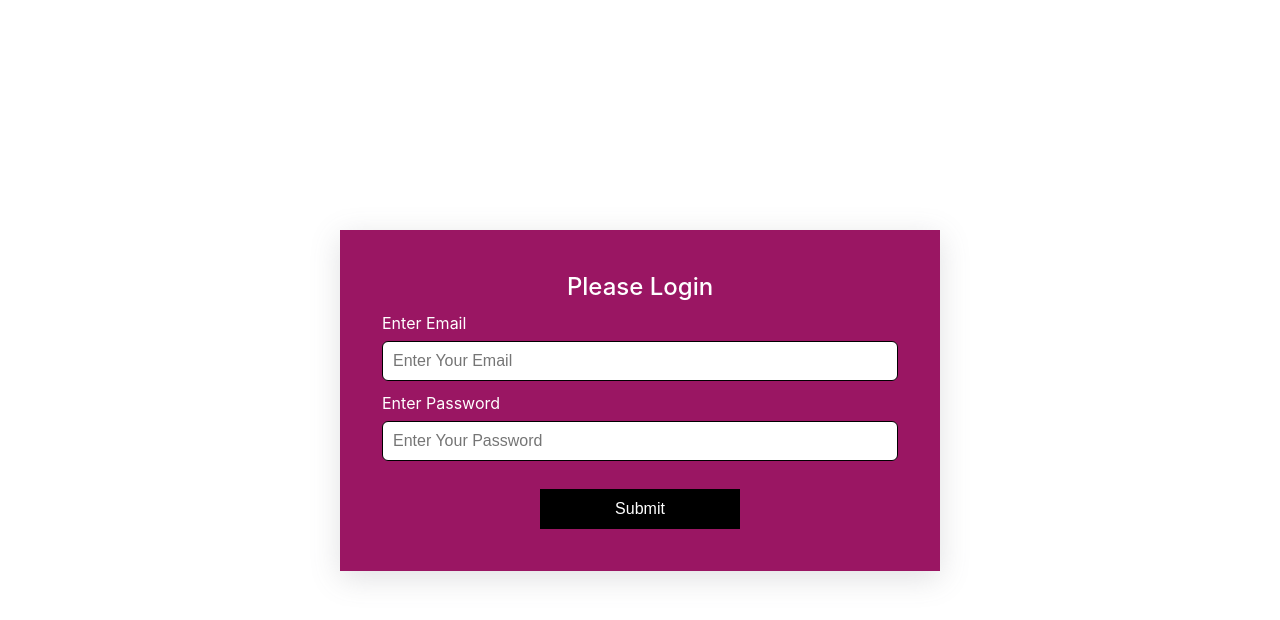
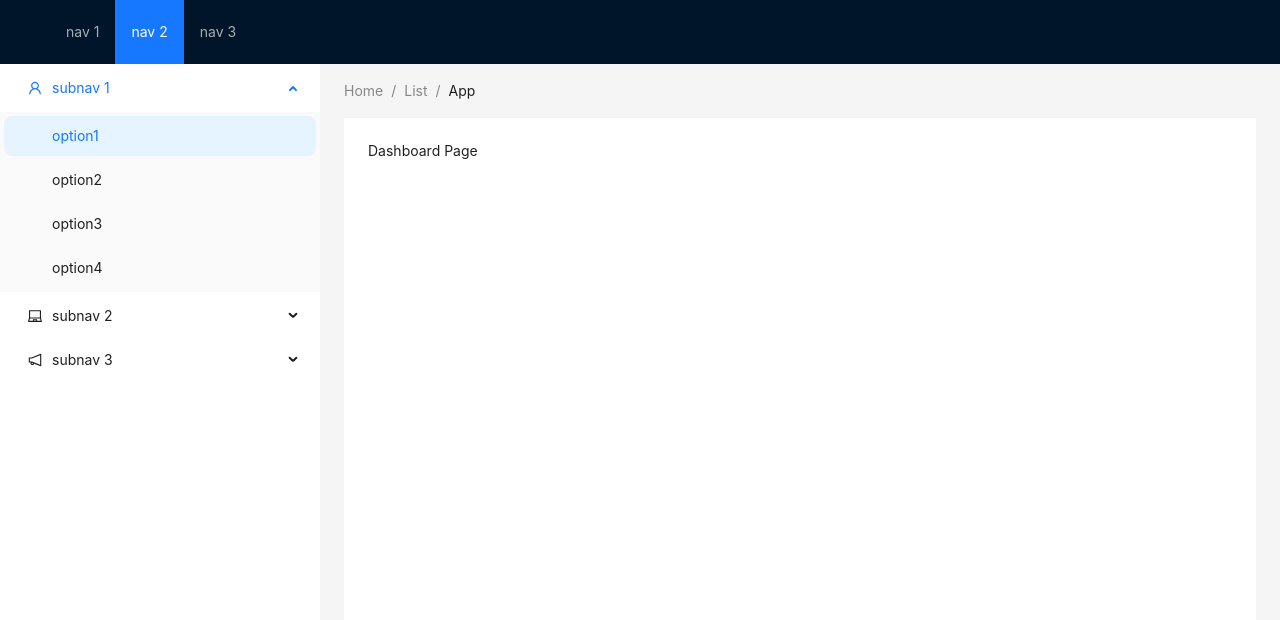
Before and after one commit to shafi10/adminshop, a React (Create React App) app: page / in a window 1280 px wide. Before the commit this address led to /login. Shown: the top 620 px of the page. Built offline with nearby package versions, Linux system fonts and the light colour scheme.

Commit message:
layout page

```diff
--- a/package.json
+++ b/package.json
@@ -3,6 +3,7 @@
   "version": "0.1.0",
   "private": true,
   "dependencies": {
+    "@ant-design/icons": "^4.8.0",
     "@headlessui/react": "^1.7.5",
     "@reduxjs/toolkit": "^1.9.1",
     "@tanstack/react-query": "^4.19.1",
@@ -15,6 +16,7 @@
     "@types/react": "^18.0.0",
     "@types/react-dom": "^18.0.0",
     "@types/react-router-dom": "^5.3.3",
+    "antd": "^5.0.7",
     "axios": "^1.2.1",
     "formik": "^2.2.9",
     "js-cookie": "^3.0.1",
--- a/src/components/Layout/index.tsx
+++ b/src/components/Layout/index.tsx
@@ -1,27 +1,121 @@
-import * as React from "react";
-import { useSelector } from "react-redux";
+// import * as React from "react";
+// import { useSelector } from "react-redux";
+// import { Outlet } from "react-router-dom";
+// import { RootState } from "../../store";
+// import { Navigate } from "react-router-dom";
+// import { ROUTES } from "../../utils/routes";
+// import Sidebar from "../ui/layout/sidebar";
+// import styles from "./navbar.module.css";
+
+// export interface Props {
+//   title?: string;
+// }
+
+// const Layout: React.FC<Props> = () => {
+//   const isAuthorized = useSelector(
+//     (state: RootState) => state.uislice.isAuthorized
+//   );
+//   if (!isAuthorized) {
+//     return <Navigate to={ROUTES.LOGIN} replace={true} />;
+//   }
+//   return (
+//     <div>
+//       <div className="">Navbar</div>
+//       <div className={styles?.layout}>
+//         <Sidebar />
+//         <Outlet />
+//       </div>
+//     </div>
+//   );
+// };
+
+// export default Layout;
+
+import React from "react";
+import {
+  LaptopOutlined,
+  NotificationOutlined,
+  UserOutlined,
+} from "@ant-design/icons";
+import type { MenuProps } from "antd";
+import { Breadcrumb, Layout, Menu, theme } from "antd";
 import { Outlet } from "react-router-dom";
-import { RootState } from "../../store";
-import { Navigate } from "react-router-dom";
-import { ROUTES } from "../../utils/routes";
 
-export interface Props {
-  title?: string;
-}
+const { Header, Content, Sider } = Layout;
 
-const Layout: React.FC<Props> = () => {
-  const isAuthorized = useSelector(
-    (state: RootState) => state.uislice.isAuthorized
-  );
-  if (!isAuthorized) {
-    return <Navigate to={ROUTES.LOGIN} replace={true} />;
-  }
+const items1: MenuProps["items"] = ["1", "2", "3"].map((key) => ({
+  key,
+  label: `nav ${key}`,
+}));
+
+const items2: MenuProps["items"] = [
+  UserOutlined,
+  LaptopOutlined,
+  NotificationOutlined,
+].map((icon, index) => {
+  const key = String(index + 1);
+
+  return {
+    key: `sub${key}`,
+    icon: React.createElement(icon),
+    label: `subnav ${key}`,
+
+    children: new Array(4).fill(null).map((_, j) => {
+      const subKey = index * 4 + j + 1;
+      return {
+        key: subKey,
+        label: `option${subKey}`,
+      };
+    }),
+  };
+});
+
+const LayoutDesign: React.FC = () => {
+  const {
+    token: { colorBgContainer },
+  } = theme.useToken();
+
   return (
-    <div>
-      <div>Layout</div>
-      <Outlet />
-    </div>
+    <Layout>
+      <Header className="header">
+        <div className="logo" title="Admin Panel" />
+        <Menu
+          theme="dark"
+          mode="horizontal"
+          defaultSelectedKeys={["2"]}
+          items={items1}
+        />
+      </Header>
+      <Layout>
+        <Sider width={320} style={{ background: colorBgContainer }}>
+          <Menu
+            mode="inline"
+            defaultSelectedKeys={["1"]}
+            defaultOpenKeys={["sub1"]}
+            style={{ height: "100%", borderRight: 0 }}
+            items={items2}
+          />
+        </Sider>
+        <Layout style={{ padding: "0 24px 24px" }}>
+          <Breadcrumb style={{ margin: "16px 0" }}>
+            <Breadcrumb.Item>Home</Breadcrumb.Item>
+            <Breadcrumb.Item>List</Breadcrumb.Item>
+            <Breadcrumb.Item>App</Breadcrumb.Item>
+          </Breadcrumb>
+          <Content
+            style={{
+              padding: 24,
+              margin: 0,
+              minHeight: 1000,
+              background: colorBgContainer,
+            }}
+          >
+            <Outlet />
+          </Content>
+        </Layout>
+      </Layout>
+    </Layout>
   );
 };
 
-export default Layout;
+export default LayoutDesign;
--- /dev/null
+++ b/src/components/Layout/navbar.module.css
@@ -0,0 +1,6 @@
+.container {
+}
+
+.layout {
+  display: flex;
+}
--- /dev/null
+++ b/src/components/ui/layout/sidebar.tsx
@@ -0,0 +1,88 @@
+import React from "react";
+import {
+  AppstoreOutlined,
+  MailOutlined,
+  SettingOutlined,
+} from "@ant-design/icons";
+import type { MenuProps } from "antd";
+import { Menu } from "antd";
+
+type MenuItem = Required<MenuProps>["items"][number];
+
+function getItem(
+  label: React.ReactNode,
+  key: React.Key,
+  icon?: React.ReactNode,
+  children?: MenuItem[],
+  type?: "group"
+): MenuItem {
+  return {
+    key,
+    icon,
+    children,
+    label,
+    type,
+  } as MenuItem;
+}
+
+const items: MenuProps["items"] = [
+  getItem("Navigation One", "sub1", <MailOutlined />, [
+    getItem(
+      "Item 1",
+      "g1",
+      null,
+      [getItem("Option 1", "1"), getItem("Option 2", "2")],
+      "group"
+    ),
+    getItem(
+      "Item 2",
+      "g2",
+      null,
+      [getItem("Option 3", "3"), getItem("Option 4", "4")],
+      "group"
+    ),
+  ]),
+
+  getItem("Navigation Two", "sub2", <AppstoreOutlined />, [
+    getItem("Option 5", "5"),
+    getItem("Option 6", "6"),
+    getItem("Submenu", "sub3", null, [
+      getItem("Option 7", "7"),
+      getItem("Option 8", "8"),
+    ]),
+  ]),
+
+  getItem("Navigation Three", "sub4", <SettingOutlined />, [
+    getItem("Option 9", "9"),
+    getItem("Option 10", "10"),
+    getItem("Option 11", "11"),
+    getItem("Option 12", "12"),
+  ]),
+
+  getItem(
+    "Group",
+    "grp",
+    null,
+    [getItem("Option 13", "13"), getItem("Option 14", "14")],
+    "group"
+  ),
+];
+
+const Sidebar: React.FC = () => {
+  const onClick: MenuProps["onClick"] = (e) => {
+    console.log("click ", e);
+  };
+
+  return (
+    <Menu
+      onClick={onClick}
+      style={{ width: 256 }}
+      defaultSelectedKeys={["1"]}
+      defaultOpenKeys={["sub1"]}
+      mode="inline"
+      items={items}
+    />
+  );
+};
+
+export default Sidebar;
--- a/src/config/index.ts
+++ b/src/config/index.ts
@@ -1,4 +1,5 @@
 export const config = {
-  REST_API_ENDPOINT: process.env.REST_API_ENDPOINT || "http://localhost:3001",
-  ADMINJWTSECRET: process.env.jwtAdminSecret || "jwtAdminSecret",
+  REST_API_ENDPOINT:
+    process.env.REACT_APP_REST_API_ENDPOINT || "http://localhost:3001",
+  ADMINJWTSECRET: process.env.REACT_APP_jwtAdminSecret || "jwtAdminSecret",
 };
```
Also changed, not shown: 2 other files (tests, documents, lock files or other folders).
